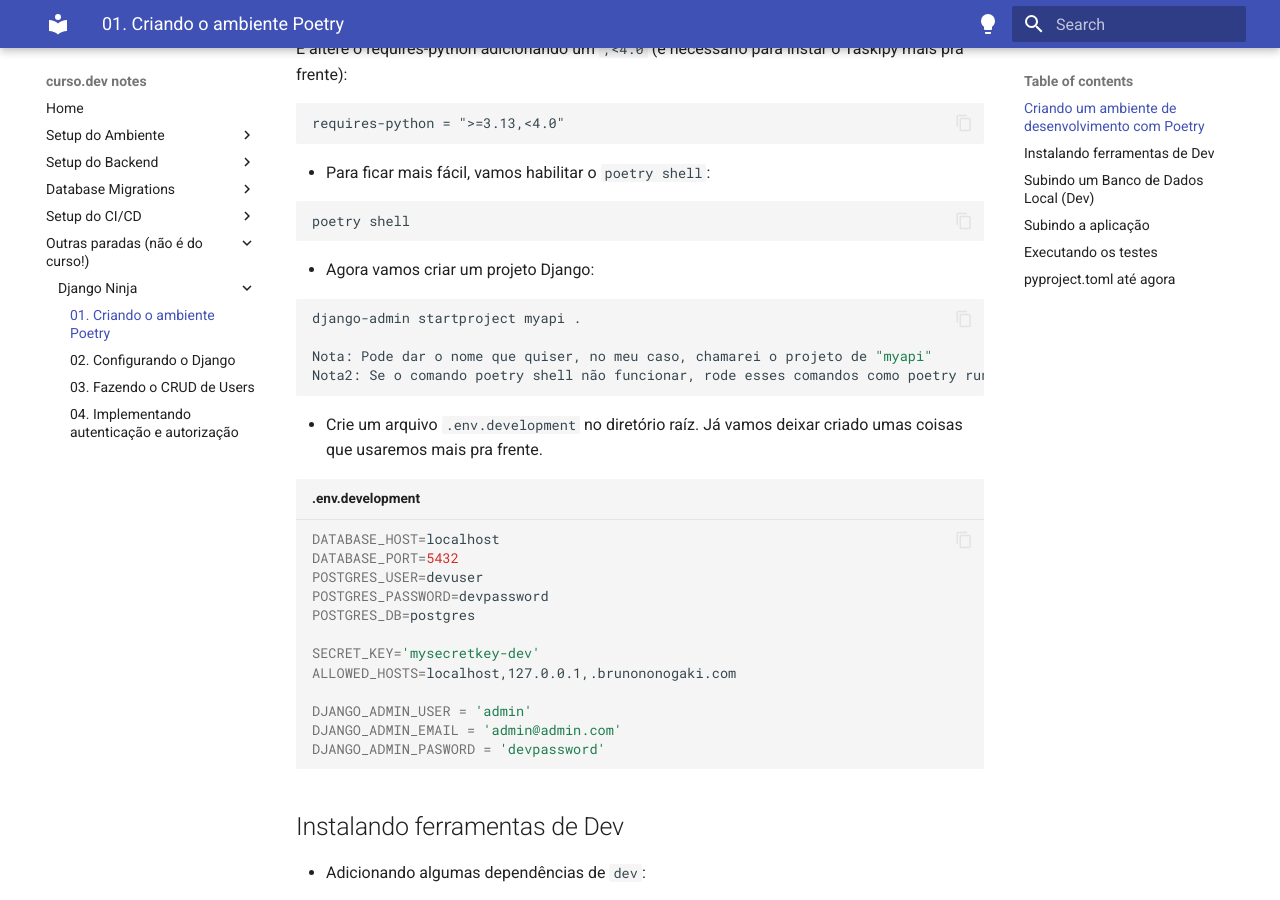
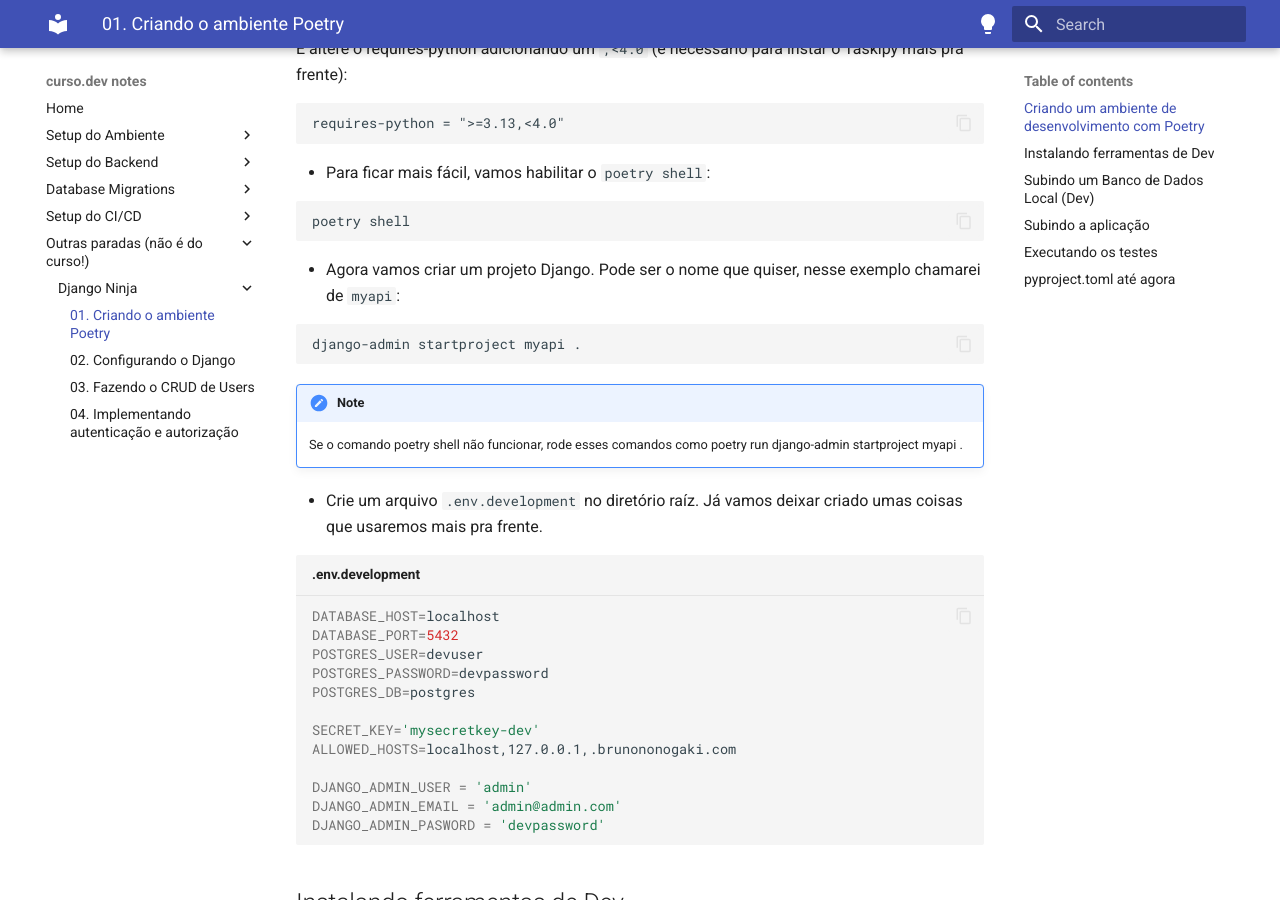
Before and after one commit to brunononogaki/curso.dev-study-notes-mkdocs, an MkDocs documentation site: the page built from docs/outras_coisas/django_api/01_Ambiente_Poetry.md, in a window 1280 px wide and 900 px high, scrolled down 1105 px. Built offline with MkDocs 1.6.1 and Material for MkDocs 9.7.7, drawn with Linux system fonts in a browser that asks for light colours.

Commit message:
adding notes

````diff
--- a/docs/outras_coisas/django_api/01_Ambiente_Poetry.md
+++ b/docs/outras_coisas/django_api/01_Ambiente_Poetry.md
@@ -57,14 +57,16 @@ requires-python = ">=3.13,<4.0"
 poetry shell
 ```
 
-- Agora vamos criar um projeto Django:
+- Agora vamos criar um projeto Django. Pode ser o nome que quiser, nesse exemplo chamarei de `myapi`:
 
 ```bash
 django-admin startproject myapi .
+```
 
-Nota: Pode dar o nome que quiser, no meu caso, chamarei o projeto de "myapi"
-Nota2: Se o comando poetry shell não funcionar, rode esses comandos como poetry run django-admin startproject myapi .
-```
+!!! note
+
+    Se o comando poetry shell não funcionar, rode esses comandos como poetry run django-admin startproject myapi .
+
 
 - Crie um arquivo `.env.development` no diretório raíz. Já vamos deixar criado umas coisas que usaremos mais pra frente.
 
--- a/mkdocs.yml
+++ b/mkdocs.yml
@@ -45,3 +45,5 @@ markdown_extensions:
   - pymdownx.inlinehilite
   - pymdownx.snippets
   - pymdownx.superfences
+  - admonition
+  - pymdownx.details
````
Also changed, not shown: other parts of docs/outras_coisas/django_api/01_Ambiente_Poetry.md (+3 -1 lines), docs/outras_coisas/django_api/02_Configurando_Django.md (+1 -1 lines), docs/outras_coisas/django_api/04_Autenticacao_e_Autorizacao.md (+7 -5 lines).
